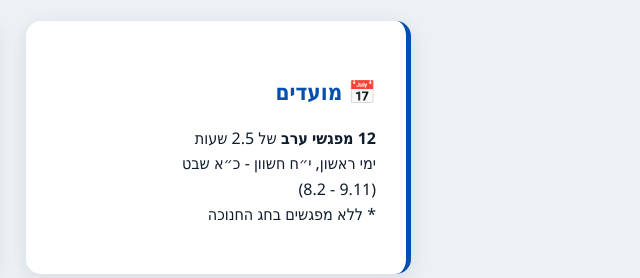
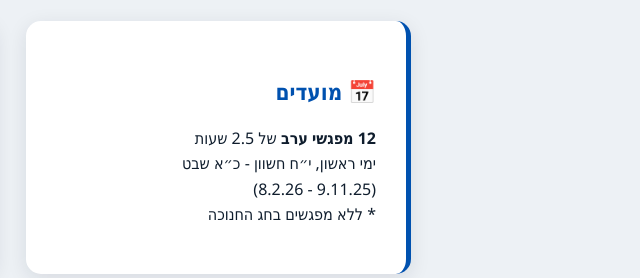
Before and after one commit to RachelFrenkelBH/RachelFrenkelBH.github.io, a website: page pm-course-uo/index.html in a window 1280 px wide. Shown: the part 2340-2618 px from the top of the page, 629-1269 px from the left. Drawn offline with Linux system fonts and the light colour scheme.

Commit message:
ועוד שינוי תאריך

```diff
--- a/pm-course-uo/index.html
+++ b/pm-course-uo/index.html
@@ -872,7 +872,7 @@
        <h3>📅 מועדים</h3>
        <p><strong>12 מפגשי ערב</strong> של 2.5 שעות<br>
          ימי ראשון, י״ח חשוון - כ״א שבט<br>
-         (9.11 - 8.2)<br>
+         (9.11.25 - 8.2.26)<br>
          * ללא מפגשים בחג החנוכה</p>
       </div>
       <div class="feature-card">
```
